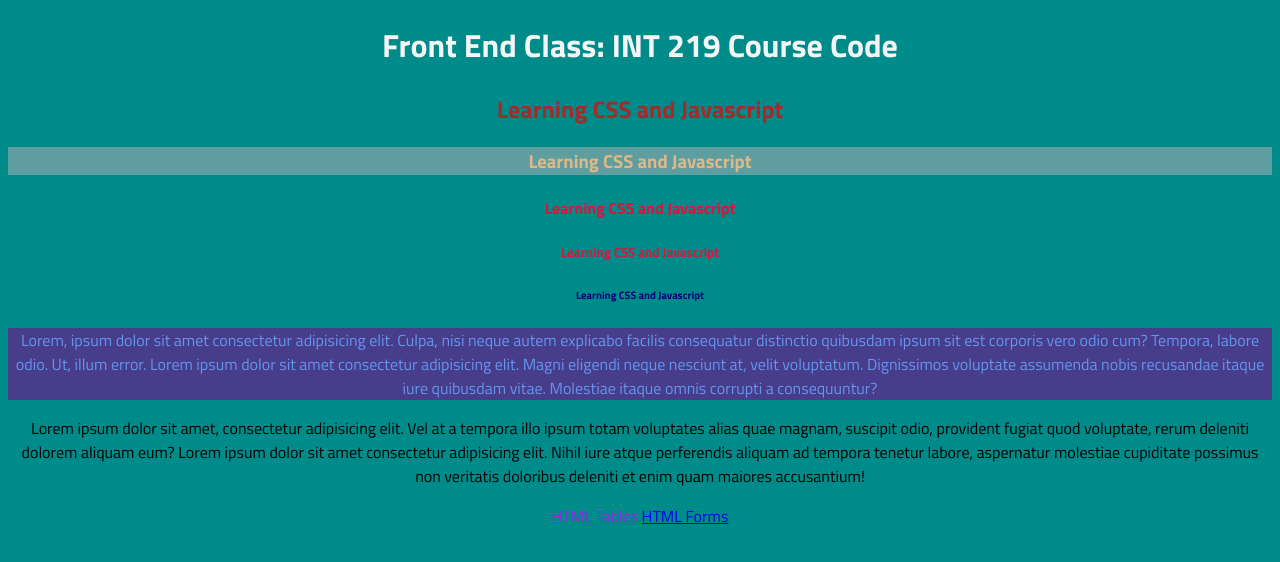
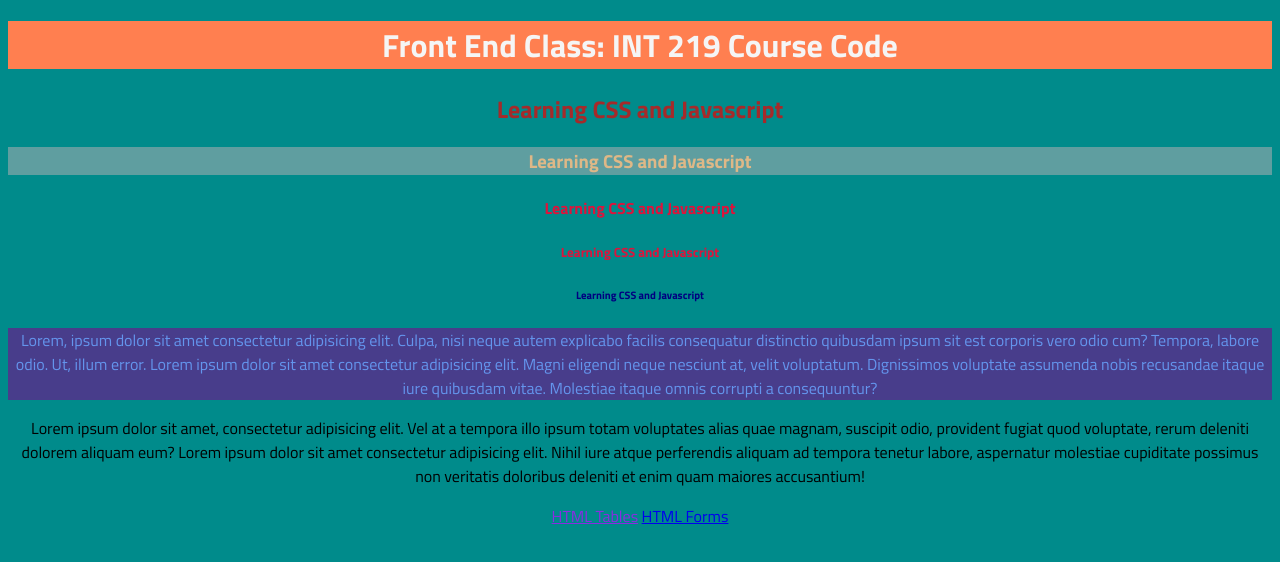
Before and after one commit to Aangad772005/reporepo, a plain HTML site: page lecture 2/new_css.html in a window 1280 px wide. Drawn offline with Linux system fonts and the light colour scheme.

Commit message:
new commit: git status
exit

```diff
--- a/lecture 2/new_css.html
+++ b/lecture 2/new_css.html
@@ -24,6 +24,10 @@
         h3{
             color: burlywood;
             background-color: cadetblue;
+        }
+
+        h1{
+            background-color: coral;
         }
 
         .headings{
```
